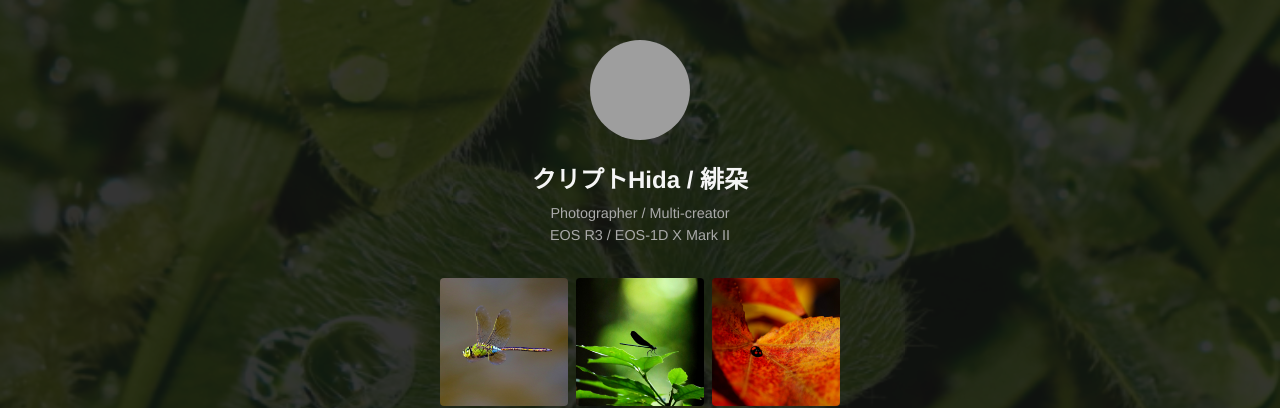
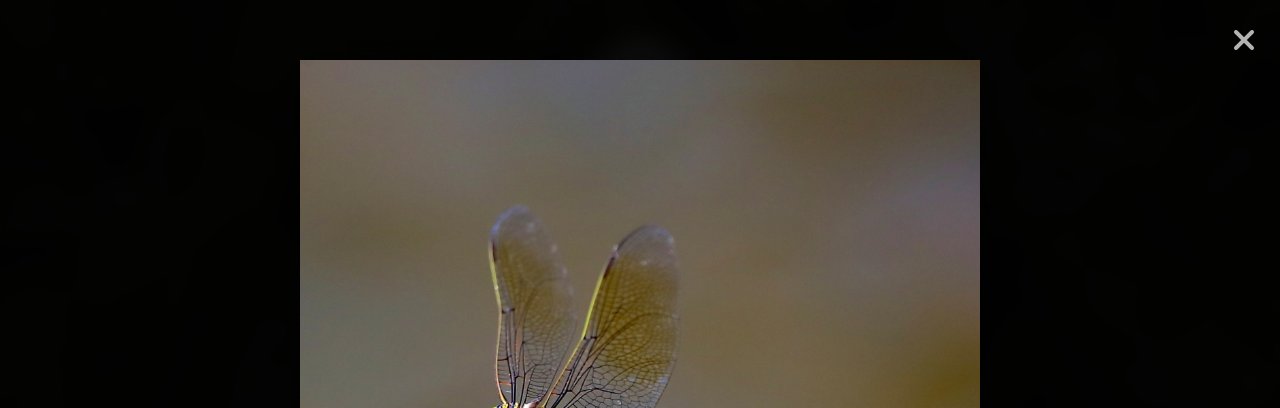
Before and after one commit to Crypto-Hida/my-links, a plain HTML site: page index.html in a window 1280 px wide. Both pictures are taken after a click on the picture 504 px from the left and 342 px from the top of the page. Shown: the top 408 px of the page. Drawn offline with Linux system fonts and the light colour scheme; grey boxes are pictures that could not be loaded.

Commit message:
index.html

```diff
--- a/index.html
+++ b/index.html
@@ -15,7 +15,18 @@
     <meta name="viewport" content="width=device-width, initial-scale=1.0">
     <title>クリプトHida / 緋朶 - Links</title>
 
-    <!-- アイコンフォント（FontAwesome）の読み込み -->
+    <!-- OGP（SNSシェア時のサムネイル・タイトル設定） -->
+    <meta property="og:title" content="クリプトHida / 緋朶 - Links">
+    <meta property="og:description" content="Photographer / Multi-creator. 物質と光を横断するマルチクリエイターのポートフォリオ・リンク集。">
+    <meta property="og:type" content="website">
+    <meta property="og:url" content="https://crypto-hida-links.vercel.app/">
+    <meta property="og:image" content="https://crypto-hida-links.vercel.app/ogp.jpg">
+    <meta name="twitter:card" content="summary_large_image">
+    <meta name="twitter:title" content="クリプトHida / 緋朶 - Links">
+    <meta name="twitter:description" content="Photographer / Multi-creator.">
+    <meta name="twitter:image" content="https://crypto-hida-links.vercel.app/ogp.jpg">
+
+    <!-- アイコンフォント（FontAwesome） -->
     <link rel="stylesheet" href="https://cdnjs.cloudflare.com/ajax/libs/font-awesome/6.4.0/css/all.min.css">
 
     <style>
@@ -133,6 +144,53 @@
             box-shadow: 0 8px 16px rgba(0,0,0,0.8);
             z-index: 2;
             position: relative;
+        }
+
+        /* --- Lightbox（拡大表示）用CSS --- */
+        .lightbox {
+            position: fixed;
+            top: 0;
+            left: 0;
+            width: 100vw;
+            height: 100vh;
+            background-color: rgba(0, 0, 0, 0.92);
+            display: flex;
+            align-items: center;
+            justify-content: center;
+            z-index: 1000;
+            opacity: 0;
+            pointer-events: none;
+            transition: opacity 0.4s ease;
+        }
+        .lightbox.active {
+            opacity: 1;
+            pointer-events: auto;
+            backdrop-filter: blur(10px);
+        }
+        .lightbox img {
+            max-width: 95%;
+            max-height: 85vh;
+            object-fit: contain;
+            box-shadow: 0 10px 30px rgba(0,0,0,0.8);
+            transform: scale(0.95);
+            transition: transform 0.4s cubic-bezier(0.25, 0.8, 0.25, 1);
+        }
+        .lightbox.active img {
+            transform: scale(1);
+        }
+        .lightbox-close {
+            position: absolute;
+            top: 24px;
+            right: 24px;
+            color: #ffffff;
+            font-size: 2rem;
+            cursor: pointer;
+            z-index: 1001;
+            opacity: 0.7;
+            transition: opacity 0.2s;
+        }
+        .lightbox-close:hover {
+            opacity: 1;
         }
 
         /* --- リンクボタン --- */
@@ -264,7 +322,7 @@
 
     <div class="bg-slideshow">
         <img src="bg1.jpg" alt="Background 1">
-        <img src="bg2.JPG" alt="Background 2">
+        <img src="bg2.jpg" alt="Background 2">
         <img src="bg3.jpg" alt="Background 3">
         <img src="bg4.jpg" alt="Background 4">
         <img src="bg5.jpg" alt="Background 5">
@@ -272,15 +330,17 @@
     </div>
 
     <div class="profile-container">
-        <img src="profile.jpg" alt="Profile" class="profile-img">
+        <!-- プロフィール画像（Lazy Load） -->
+        <img src="profile.jpg" alt="Profile" class="profile-img" loading="lazy">
         <h1 class="profile-name">クリプトHida / 緋朶</h1>
         <p class="profile-bio">Photographer / Multi-creator<br>EOS R3 / EOS-1D X Mark II</p>
     </div>
 
     <div class="gallery-container">
-        <img src="A75I4454_2.JPG" alt="Portfolio 1 - Ginyanma" class="gallery-img">
-        <img src="A75I4007_2.JPG" alt="Portfolio 2 - Hagurotonbo" class="gallery-img">
-        <img src="139A0465_Shashincho_2.JPG" alt="Portfolio 3 - Tentoumushi" class="gallery-img">
+        <!-- ギャラリー画像（Lightbox対象・Lazy Load） -->
+        <img src="A75I4454_2.JPG" alt="Portfolio 1 - Ginyanma" class="gallery-img" loading="lazy">
+        <img src="A75I4007_2.JPG" alt="Portfolio 2 - Hagurotonbo" class="gallery-img" loading="lazy">
+        <img src="139A0465_Shashincho_2.JPG" alt="Portfolio 3 - Tentoumushi" class="gallery-img" loading="lazy">
     </div>
 
     <div class="links-container">
@@ -352,9 +412,16 @@
         &copy; 2026 クリプトHida
     </footer>
 
-    <!-- スクロール検知用のJavaScript -->
+    <!-- Lightbox（拡大表示）用モーダル要素 -->
+    <div id="lightbox" class="lightbox">
+        <i class="fa-solid fa-xmark lightbox-close"></i>
+        <img id="lightbox-img" src="" alt="Enlarged Image">
+    </div>
+
+    <!-- JavaScript領域（スクロール検知 ＆ Lightbox制御） -->
     <script>
         document.addEventListener('DOMContentLoaded', () => {
+            // 1. スクロール検知によるフェードイン処理
             const faders = document.querySelectorAll('.fade-in');
             const appearOptions = {
                 threshold: 0.1,
@@ -375,6 +442,24 @@
             faders.forEach(fader => {
                 appearOnScroll.observe(fader);
             });
+
+            // 2. Lightbox（拡大表示）の制御処理
+            const lightbox = document.getElementById('lightbox');
+            const lightboxImg = document.getElementById('lightbox-img');
+            const galleryImgs = document.querySelectorAll('.gallery-img');
+
+            // ギャラリー画像がタップされた時、モーダルを開く
+            galleryImgs.forEach(img => {
+                img.addEventListener('click', () => {
+                    lightboxImg.src = img.src; // タップした画像のURLをモーダルに渡す
+                    lightbox.classList.add('active'); // モーダルを表示
+                });
+            });
+
+            // モーダル領域（または×ボタン）がタップされた時、閉じる
+            lightbox.addEventListener('click', () => {
+                lightbox.classList.remove('active');
+            });
         });
     </script>
 </body>
```
